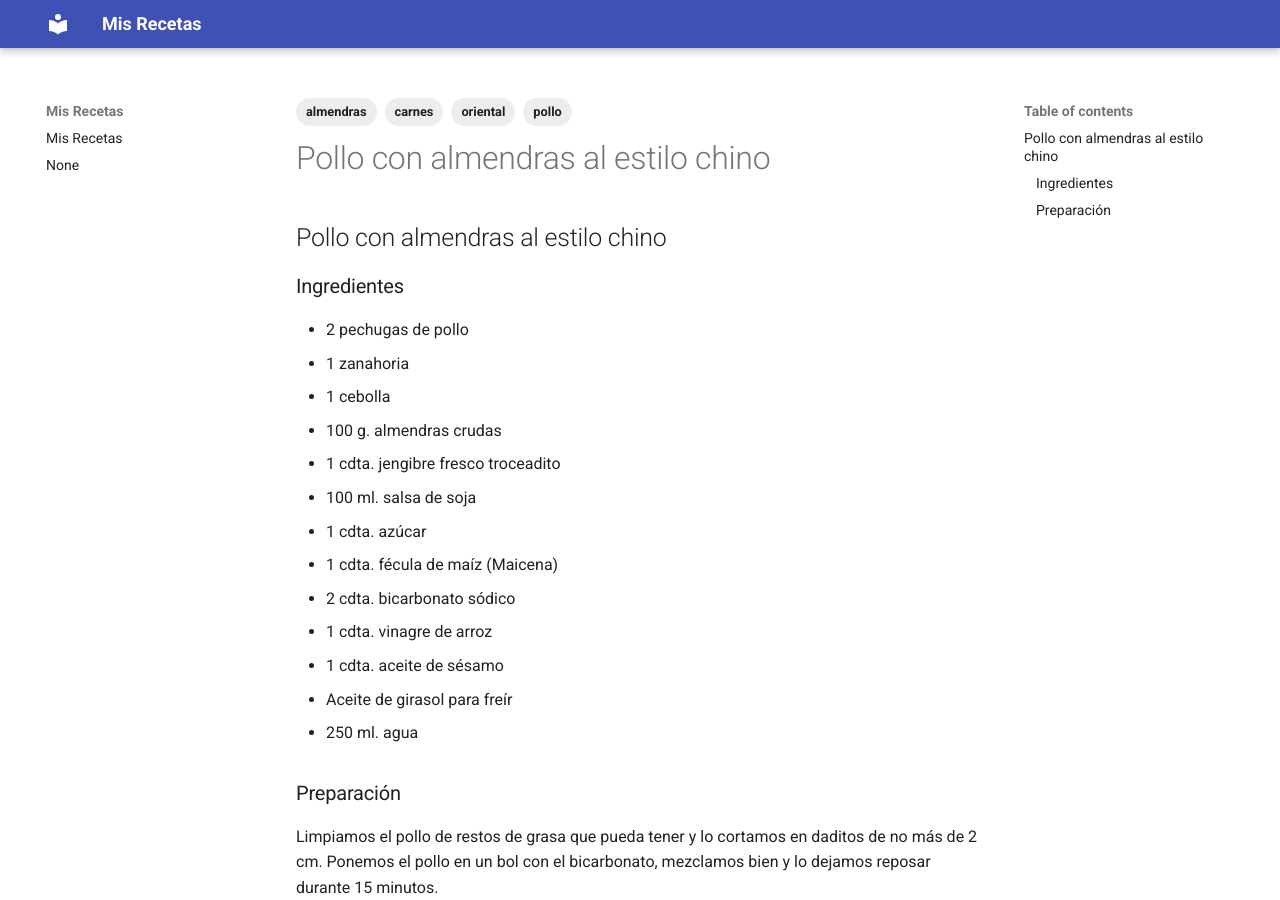
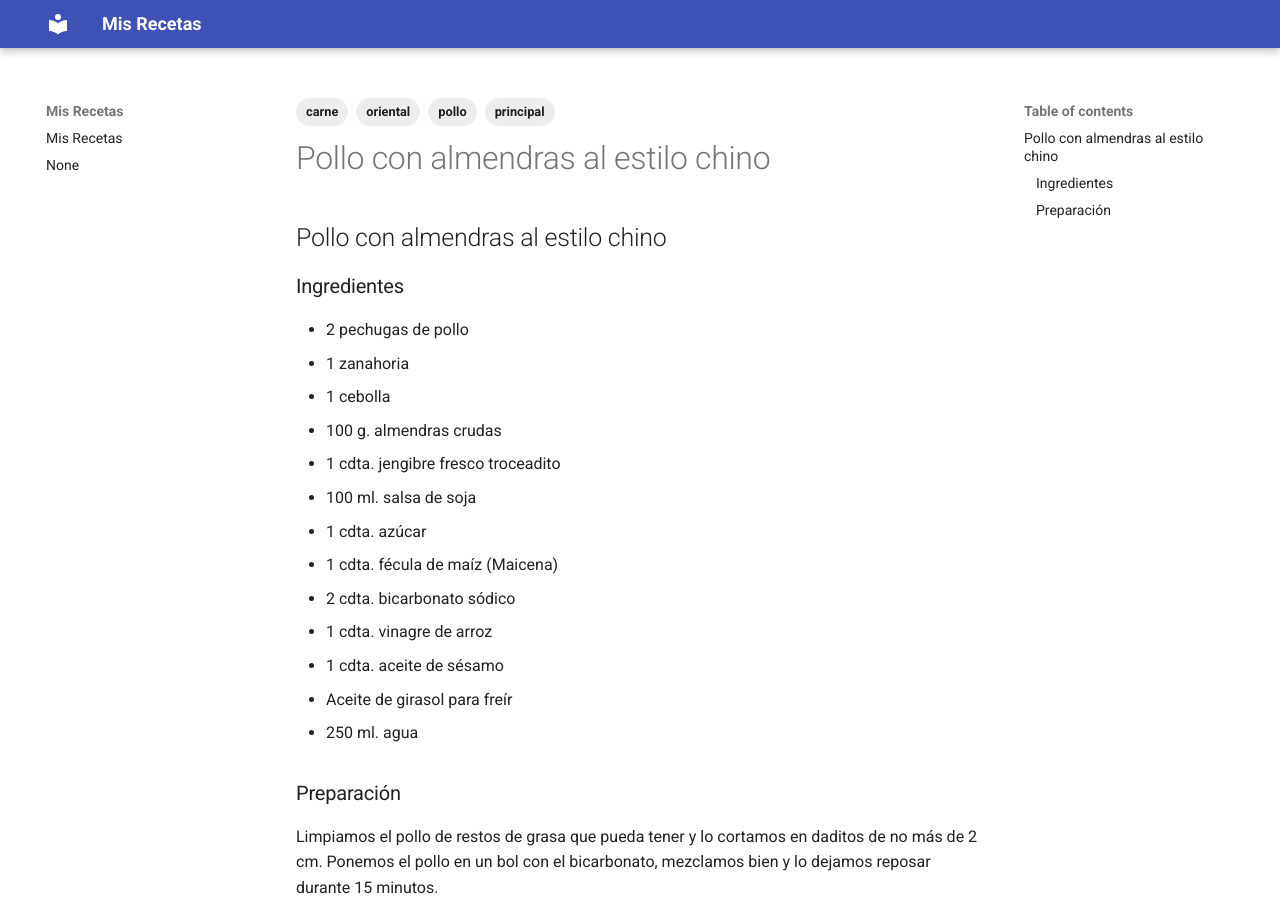
Before and after one commit to euribates/recetas, an MkDocs documentation site: the page built from docs/pollo-con-almendras-al-estilo-chino.md, in a window 1280 px wide and 900 px high. Built offline with MkDocs 1.6.1 and Material for MkDocs 9.7.7, drawn with Linux system fonts in a browser that asks for light colours.

Commit message:
reunificacion etiquetas

```diff
--- a/docs/pollo-con-almendras-al-estilo-chino.md
+++ b/docs/pollo-con-almendras-al-estilo-chino.md
@@ -1,9 +1,9 @@
 ---
 title: Pollo con almendras al estilo chino
 tags:
-  - carnes
+  - carne
+  - principal
   - pollo
-  - almendras
   - oriental
 ---
 ## Pollo con almendras al estilo chino
```
Also changed, not shown: docs/arvejas-compuestas.md (+1 -1 lines), docs/flan-de-leche-condensada-y-gofio.md (+1 -0 lines), docs/truchas-de-batata.md (+1 -1 lines).
